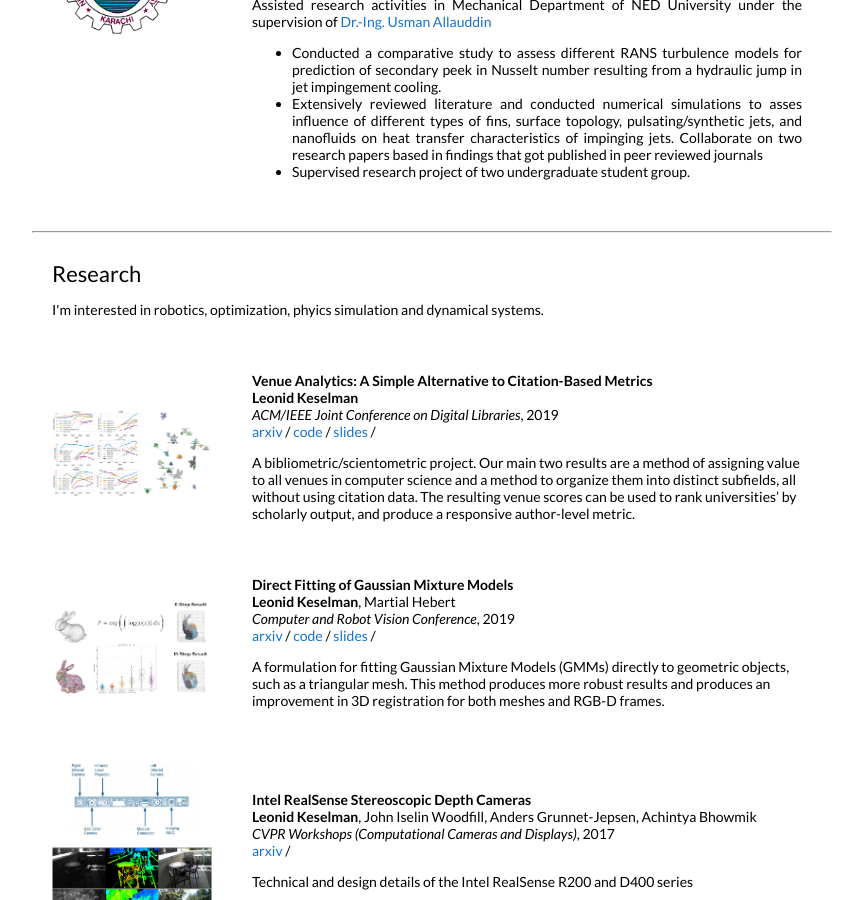
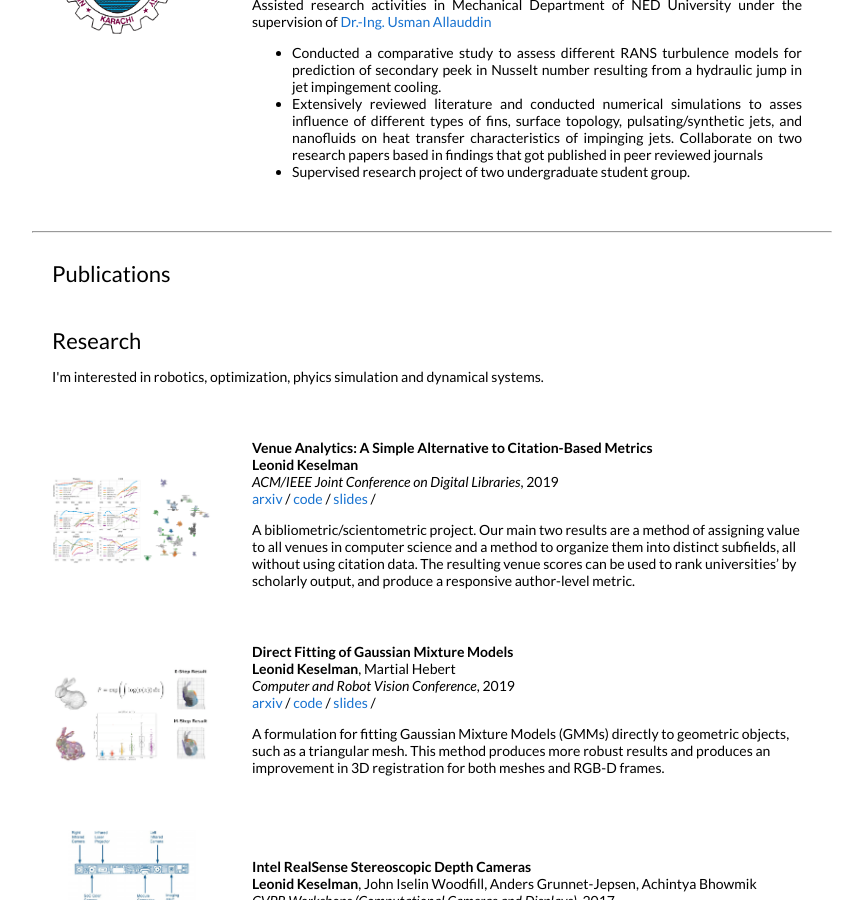
Before and after one commit to rafaymhddn/rafaymhddn.github.io, a Jekyll site: the page built from _posts/2019-06-02-venue.markdown, in a window 1280 px wide and 900 px high, scrolled down 2149 px. Shown: the whole window, without its empty margins (208-1071 px from the left). Built offline with Jekyll 4.4.1, drawn with Linux system fonts in a browser that asks for light colours.

Commit message:
publication added

```diff
--- a/_layouts/default.html
+++ b/_layouts/default.html
@@ -261,6 +261,10 @@
 
 
 <!-- Publications -->
+<button style="padding:2.5%; border:0px transparent; background-color: transparent;outline:none;"type="button" class="collapsible" data-toggle="collapse" data-target="#content-publications" id="publications">
+  <h2>Publications</h2>
+</button>
+<div id="content-experience" class="collapse in">
 
         <table style="width:100%;border:0px;border-spacing:0px;border-collapse:separate;margin-right:auto;margin-left:auto;">
           <tr>
```
